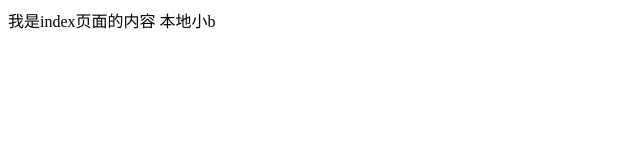
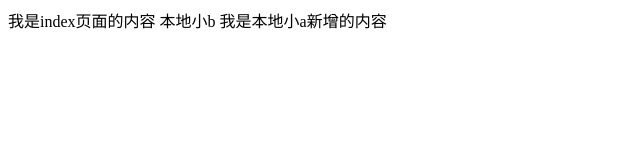
Before and after one commit to BoZai-ya/0510_test2, a plain HTML site: page index.html in a window 1280 px wide. Shown: the whole page, without its empty margins (0-640 px from the left). Drawn offline with Linux system fonts and the light colour scheme.

Commit message:
小a增加了一些内容

```diff
--- a/index.html
+++ b/index.html
@@ -8,5 +8,6 @@
 </head>
 <body>
   <span>我是index页面的内容  本地小b</span>
+  <span>我是本地小a新增的内容</span>
 </body>
 </html>
```
